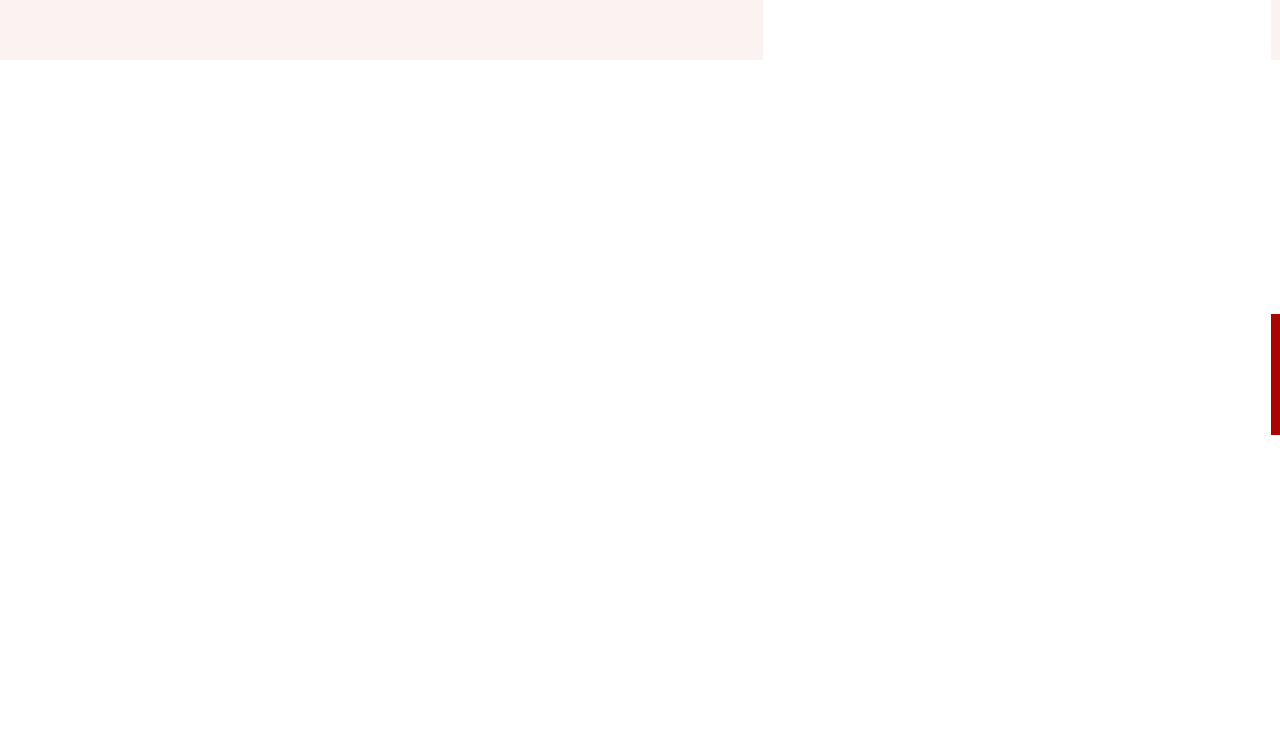
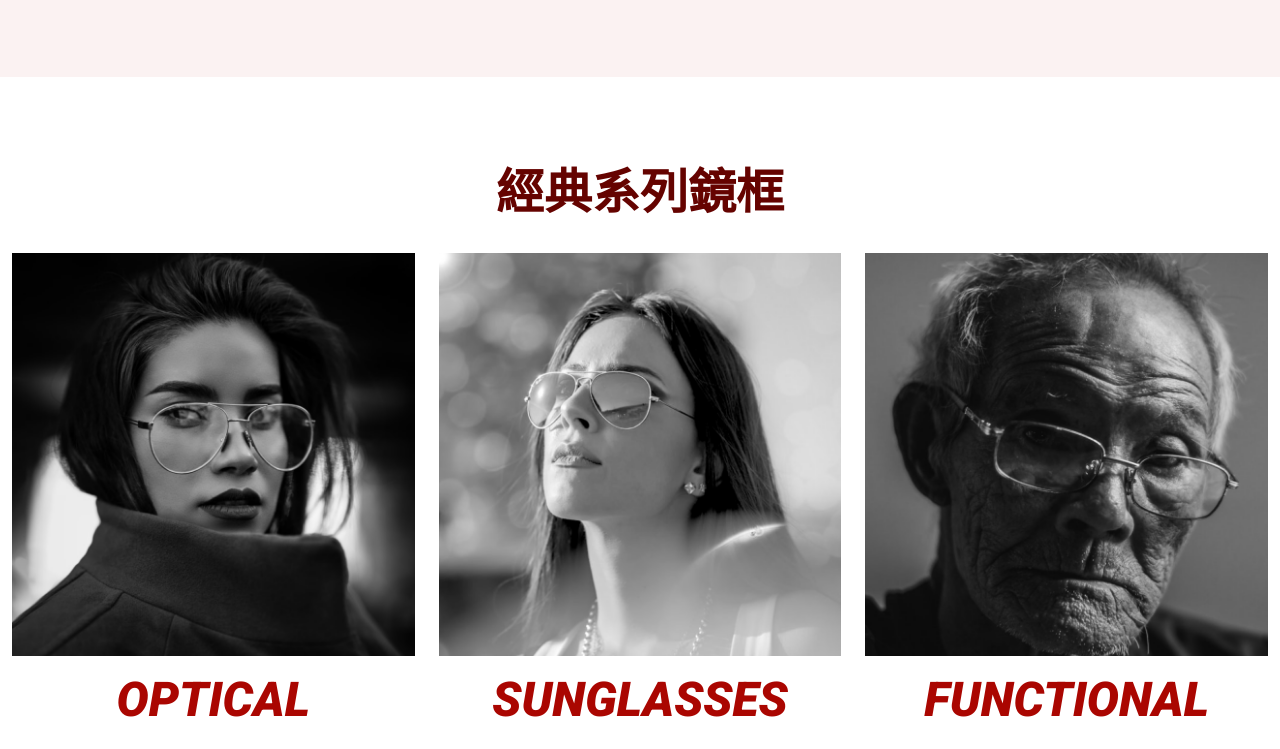
Before and after one commit to timothy96108/week3-branded-website, a plain HTML site: page pages/index.html in a window 1280 px wide. Shown: the part 1211-1960 px from the top of the page. Before the commit the page ends 1646 px from the top, so only its background shows below. Drawn offline with Linux system fonts and the light colour scheme.

Commit message:
feat: create classic product section

```diff
--- a/pages/index.html
+++ b/pages/index.html
@@ -63,21 +63,21 @@
             </p>
           </li>
           <li class="col-sm-6 col-lg-3 mb-6 mb-lg-0">
-            <img src="../images/intro-2.png" alt="cash icon" class="intro-icon d-block mx-auto mb-4">
+            <img src="../images/intro-2.png" alt="time icon" class="intro-icon d-block mx-auto mb-4">
             <h3 class="h5 text-primary fw-bold text-center mb-2">20 分鐘即可取件</h3>
             <p>
               為了您的寶貴時間著想，以豐富專業知識與技術將結帳到交件的時間縮減至最快 20 分鐘即可完成。
             </p>
           </li>
           <li class="col-sm-6 col-lg-3 mb-6 mb-sm-0">
-            <img src="../images/intro-3.png" alt="cash icon" class="intro-icon d-block mx-auto mb-4">
+            <img src="../images/intro-3.png" alt="love icon" class="intro-icon d-block mx-auto mb-4">
             <h3 class="h5 text-primary fw-bold text-center mb-2">安心售後服務</h3>
             <p>
               我們提供長達 120 天的保固售後服務，不限會員資格皆享有免費深層保養及專業維修服務。
             </p>
           </li>
           <li class="col-sm-6 col-lg-3">
-            <img src="../images/intro-4.png" alt="cash icon" class="intro-icon d-block mx-auto mb-4">
+            <img src="../images/intro-4.png" alt="glass icon" class="intro-icon d-block mx-auto mb-4">
             <h3 class="h5 text-primary fw-bold text-center mb-2">關於鏡片</h3>
             <p>
               使用世界知名頂級品牌，抗UV、防汙鍍膜薄型非球面鏡片。
@@ -85,6 +85,25 @@
           </li>
         </ul>
       </div>
+    </section>
+
+    <!-- classic -->
+    <section class="classic container py-10 py-sm-20">
+      <h2 class="h2 text-primary fw-bold text-center mb-6">經典系列鏡框</h2>
+      <ul class="row">
+        <li class="col-lg-4 mb-6 mb-lg-0">
+          <img src="../images/classic-1.png" alt="classic product photo" class="d-block w-sm-50 w-lg-100 mx-auto mb-2">
+          <h3 class="classic-title text-secondary text-center fw-black fst-italic">OPTICAL</h3>
+        </li>
+        <li class="col-lg-4 mb-6 mb-lg-0">
+          <img src="../images/classic-2.png" alt="classic product photo" class="d-block w-sm-50 w-lg-100 mx-auto mb-2">
+          <h3 class="classic-title text-secondary text-center fw-black fst-italic">SUNGLASSES</h3>
+        </li>
+        <li class="col-lg-4">
+          <img src="../images/classic-3.png" alt="classic product photo" class="d-block w-sm-50 w-lg-100 mx-auto mb-2">
+          <h3 class="classic-title text-secondary text-center fw-black fst-italic">FUNCTIONAL</h3>
+        </li>
+      </ul>
     </section>
   </main>
 
--- a/style/pages/index.css
+++ b/style/pages/index.css
@@ -28,3 +28,8 @@
 .intro-icon {
   width: 100px;
 }
+
+/* classic */
+.classic-title {
+  font-size: 3rem;
+}
--- a/style/utilities/layout.css
+++ b/style/utilities/layout.css
@@ -75,6 +75,18 @@
   height: 100%;
 }
 
+@media (min-width: 576px) {
+  .w-sm-50 {
+    width: 50%;
+  }
+}
+
+@media (min-width: 992px) {
+  .w-lg-100 {
+    width: 100%;
+  }
+}
+
 /* grid system */
 .row {
   display: flex;
@@ -100,4 +112,8 @@
   .col-lg-3 {
     width: 25%;
   }
+
+  .col-lg-4 {
+    width: 33.333%;
+  }
 }
--- a/style/utilities/typography.css
+++ b/style/utilities/typography.css
@@ -89,6 +89,15 @@
   font-weight: 700;
 }
 
+.fw-black {
+  font-weight: 900;
+}
+
+/* font style */
+.fst-italic {
+  font-style: italic;
+}
+
 /* text align */
 .text-end {
   text-align: end;
```
